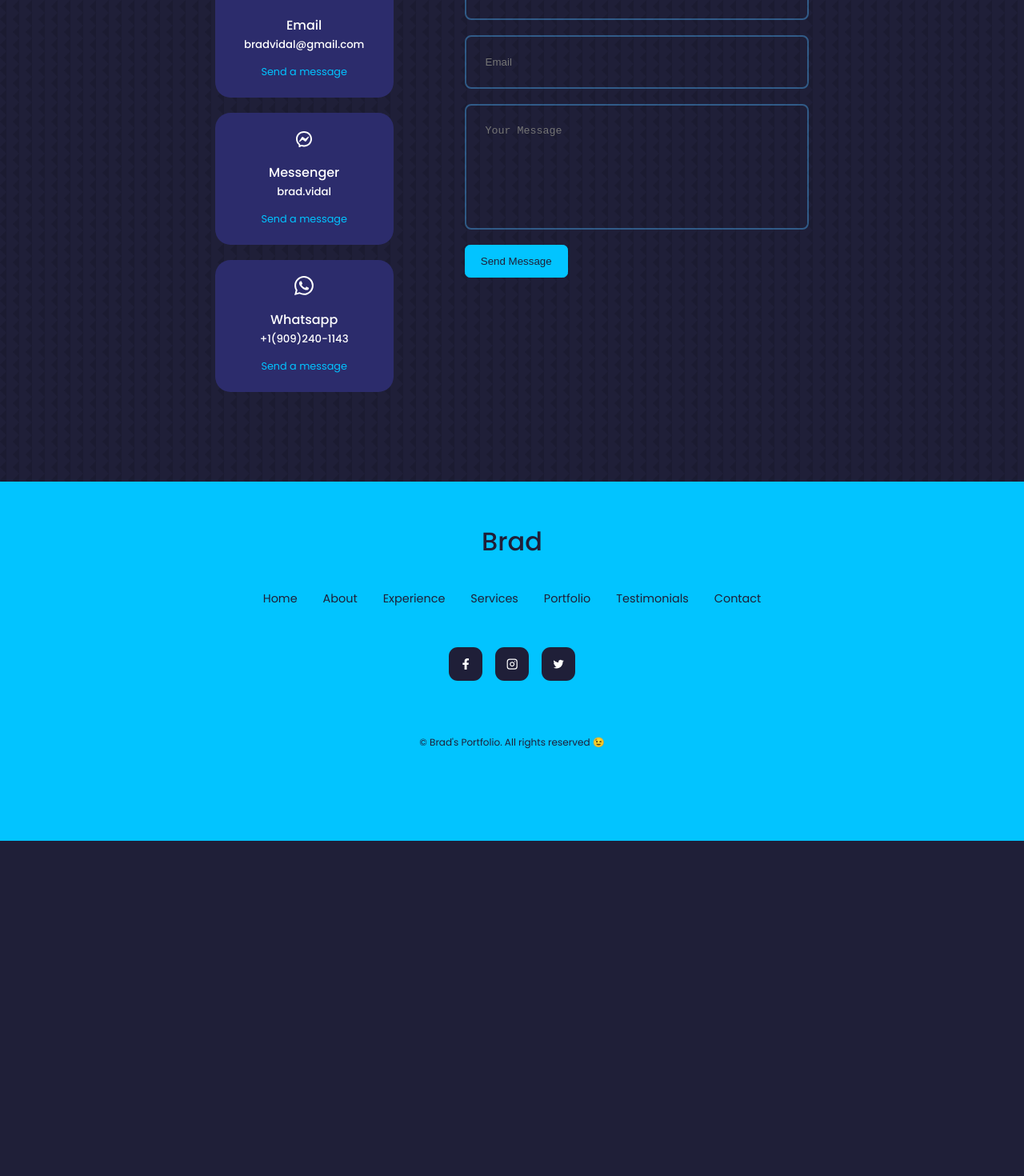
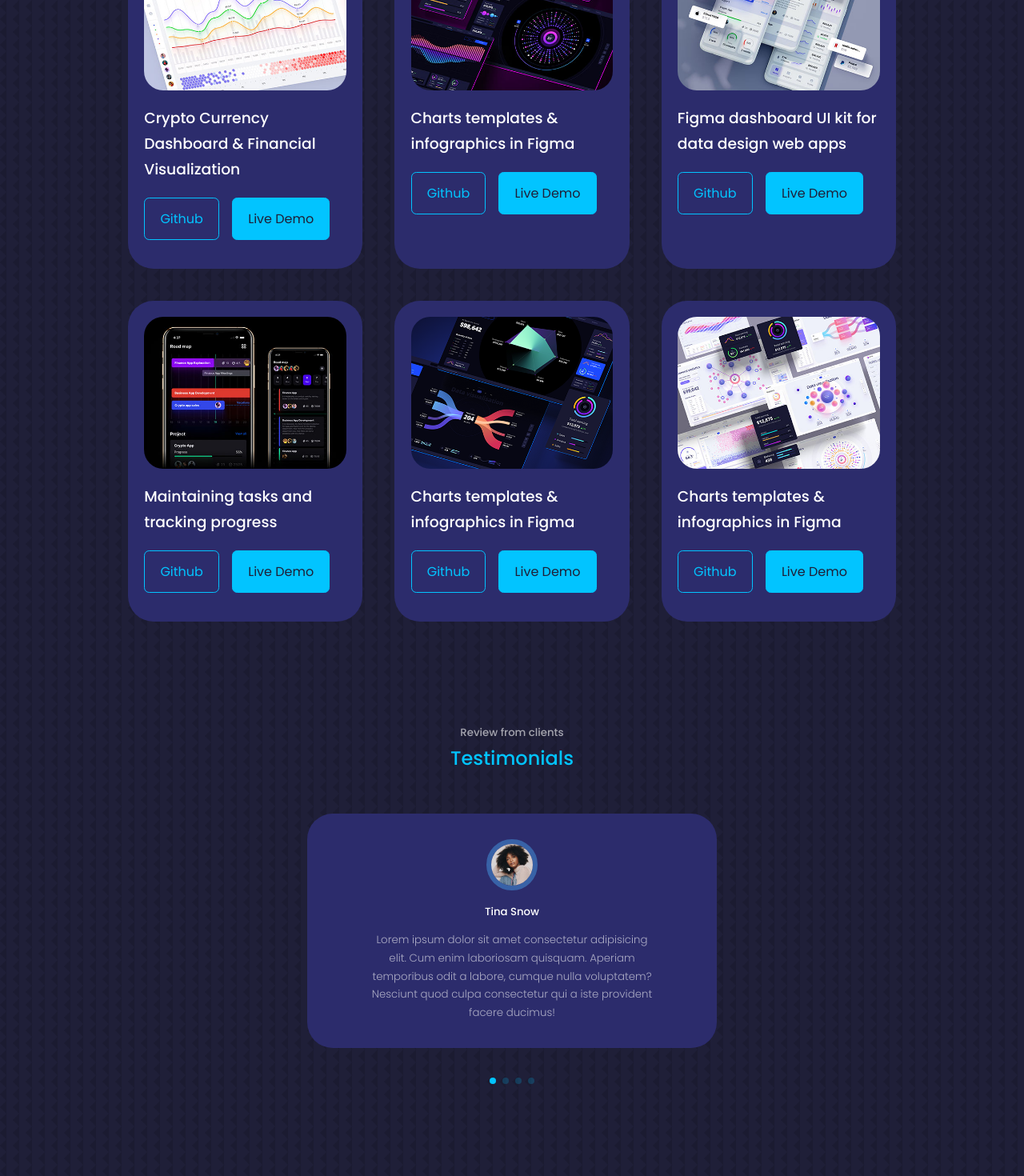
Before and after one commit to bvfusion1001/Portfolio, a React (Create React App) app: page / in a window 1280 px wide. Shown: the part 3200-4670 px from the top of the page at 80% size. Before the commit the page ends 4251 px from the top, so only its background shows below. Built offline with nearby package versions, Linux system fonts and the light colour scheme.

Commit message:
re-add everythine else

```diff
--- a/src/components/portfolio/Portfolio.jsx
+++ b/src/components/portfolio/Portfolio.jsx
@@ -1,43 +1,43 @@
-// import "./portfolio.css";
-// import portfolioItems from "./portfolioItems";
+import "./portfolio.css";
+import portfolioItems from "./portfolioItems";
 
 const Portfolio = () => {
-  // const data = portfolioItems()
+  const data = portfolioItems()
   return (
-    <div id='portfolio'>Portfolio</div>
-    // <section id="portfolio">
-    //   <h5>My Recent Work</h5>
-    //   <h2>Portfolio</h2>
+    // <div id='portfolio'>Portfolio</div>
+    <section id="portfolio">
+      <h5>My Recent Work</h5>
+      <h2>Portfolio</h2>
 
-    //   <div className="container portfolio__container">
-    //     {data.map(({id, image, title, github, demo}) => {
-    //       return <article key={id} className="portfolio__item">
-    //         <div className="portfolio__item-image">
-    //           <img src={image} alt={title} />
-    //         </div>
-    //         <h3>{title}</h3>
-    //         <div className="portfolio__item-cta">
-    //           <a
-    //             href={github}
-    //             className="btn"
-    //             target="_blank"
-    //             rel="noreferrer"
-    //           >
-    //             Github
-    //           </a>
-    //           <a
-    //             href={demo}
-    //             className="btn btn-primary"
-    //             target="_blank"
-    //             rel="noreferrer"
-    //           >
-    //             Live Demo
-    //           </a>
-    //         </div>
-    //       </article>
-    //     })}
-    //   </div>
-    // </section>
+      <div className="container portfolio__container">
+        {data.map(({id, image, title, github, demo}) => {
+          return <article key={id} className="portfolio__item">
+            <div className="portfolio__item-image">
+              <img src={image} alt={title} />
+            </div>
+            <h3>{title}</h3>
+            <div className="portfolio__item-cta">
+              <a
+                href={github}
+                className="btn"
+                target="_blank"
+                rel="noreferrer"
+              >
+                Github
+              </a>
+              <a
+                href={demo}
+                className="btn btn-primary"
+                target="_blank"
+                rel="noreferrer"
+              >
+                Live Demo
+              </a>
+            </div>
+          </article>
+        })}
+      </div>
+    </section>
   );
 };
 export default Portfolio;
--- a/src/components/testimonials/Testimonials.jsx
+++ b/src/components/testimonials/Testimonials.jsx
@@ -1,68 +1,67 @@
-// import "./testimonials.css";
-// import AVTR1 from "../../assets/avatar1.jpg";
-// import AVTR2 from "../../assets/avatar2.jpg";
-// import AVTR3 from "../../assets/avatar3.jpg";
-// import AVTR4 from "../../assets/avatar4.jpg";
+import "./testimonials.css";
+import AVTR1 from "../../assets/avatar1.jpg";
+import AVTR2 from "../../assets/avatar2.jpg";
+import AVTR3 from "../../assets/avatar3.jpg";
+import AVTR4 from "../../assets/avatar4.jpg";
 
 // Swiper
-// import "swiper/css";
-// import "swiper/css/pagination";
-// import { Pagination } from "swiper";
-// import { Swiper, SwiperSlide } from "swiper/react";
+import "swiper/css";
+import "swiper/css/pagination";
+import { Pagination } from "swiper";
+import { Swiper, SwiperSlide } from "swiper/react";
 
-// const data = [
-//   {
-//     avatar: AVTR1,
-//     name: "Tina Snow",
-//     review:
-//       "Lorem ipsum dolor sit amet consectetur adipisicing elit. Cum enim laboriosam quisquam. Aperiam temporibus odit a labore, cumque nulla voluptatem? Nesciunt quod culpa consectetur qui a iste provident facere ducimus!",
-//   },
-//   {
-//     avatar: AVTR2,
-//     name: "Shatta Wale",
-//     review:
-//       "Lorem ipsum dolor sit amet consectetur adipisicing elit. Explicabo sit, veniam eaque odio laboriosam, id quibusdam quam, harum soluta similique ratione facilis repudiandae neque voluptatibus possimus eum cum voluptatem temporibus!",
-//   },
-//   {
-//     avatar: AVTR3,
-//     name: "Kwame Despite",
-//     review:
-//       "Lorem ipsum dolor, sit amet consectetur adipisicing elit. Deserunt porro illo nobis quaerat odio mollitia obcaecati necessitatibus minima asperiores ducimus dolorem officia iure tenetur magnam praesentium, ut cum nihil architecto?",
-//   },
-//   {
-//     avatar: AVTR4,
-//     name: "Nana Ama McBrown",
-//     review:
-//       "Lorem ipsum dolor, sit amet consectetur adipisicing elit. Minus dolore cupiditate modi incidunt aperiam fugiat, soluta quas dolores perspiciatis hic omnis ea impedit reprehenderit ut aut blanditiis numquam, sit asperiores.",
-//   },
-// ];
+const data = [
+  {
+    avatar: AVTR1,
+    name: "Tina Snow",
+    review:
+      "Lorem ipsum dolor sit amet consectetur adipisicing elit. Cum enim laboriosam quisquam. Aperiam temporibus odit a labore, cumque nulla voluptatem? Nesciunt quod culpa consectetur qui a iste provident facere ducimus!",
+  },
+  {
+    avatar: AVTR2,
+    name: "Shatta Wale",
+    review:
+      "Lorem ipsum dolor sit amet consectetur adipisicing elit. Explicabo sit, veniam eaque odio laboriosam, id quibusdam quam, harum soluta similique ratione facilis repudiandae neque voluptatibus possimus eum cum voluptatem temporibus!",
+  },
+  {
+    avatar: AVTR3,
+    name: "Kwame Despite",
+    review:
+      "Lorem ipsum dolor, sit amet consectetur adipisicing elit. Deserunt porro illo nobis quaerat odio mollitia obcaecati necessitatibus minima asperiores ducimus dolorem officia iure tenetur magnam praesentium, ut cum nihil architecto?",
+  },
+  {
+    avatar: AVTR4,
+    name: "Nana Ama McBrown",
+    review:
+      "Lorem ipsum dolor, sit amet consectetur adipisicing elit. Minus dolore cupiditate modi incidunt aperiam fugiat, soluta quas dolores perspiciatis hic omnis ea impedit reprehenderit ut aut blanditiis numquam, sit asperiores.",
+  },
+];
 
 const Testimonials = () => {
   return (
-    <div id="testimonials">Testimonials</div>
-    // <section id="testimonials">
-    //   <h5>Review from clients</h5>
-    //   <h2>Testimonials</h2>
+    <section id="testimonials">
+      <h5>Review from clients</h5>
+      <h2>Testimonials</h2>
 
-    //   <Swiper className="container testimonials__container"
-    //   modules={[Pagination]}
-    //   spaceBetween={40}
-    //   slidesPerView={1}
-    //   pagination={{clickable: true}}
-    //   >
-    //     {data.map(({ avatar, name, review }, index) => {
-    //       return (
-    //         <SwiperSlide key={index} className="testimonial">
-    //           <div className="client__avatar">
-    //             <img src={avatar} alt={name} />
-    //           </div>
-    //           <h5 className="client__name">{name}</h5>
-    //           <small className="client__review">{review}</small>
-    //         </SwiperSlide>
-    //       );
-    //     })}
-    //   </Swiper>
-    // </section>
+      <Swiper className="container testimonials__container"
+      modules={[Pagination]}
+      spaceBetween={40}
+      slidesPerView={1}
+      pagination={{clickable: true}}
+      >
+        {data.map(({ avatar, name, review }, index) => {
+          return (
+            <SwiperSlide key={index} className="testimonial">
+              <div className="client__avatar">
+                <img src={avatar} alt={name} />
+              </div>
+              <h5 className="client__name">{name}</h5>
+              <small className="client__review">{review}</small>
+            </SwiperSlide>
+          );
+        })}
+      </Swiper>
+    </section>
   );
 };
 export default Testimonials;
```
